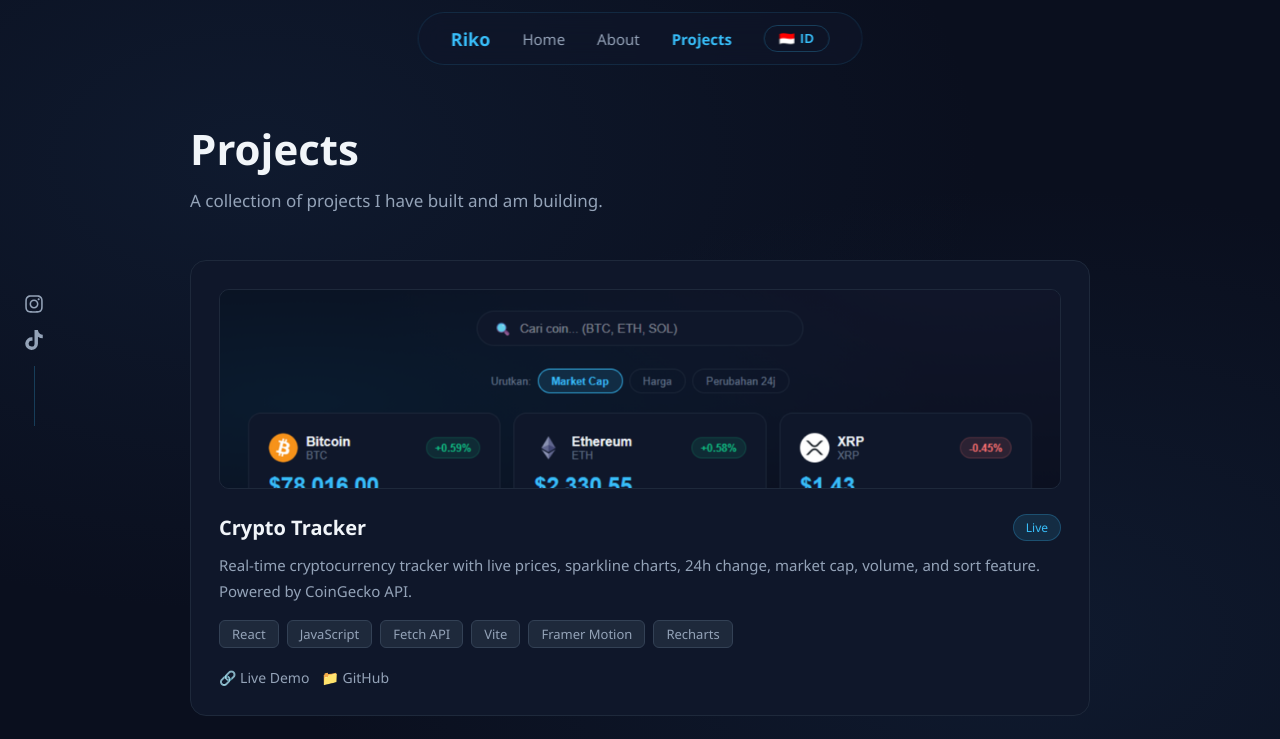
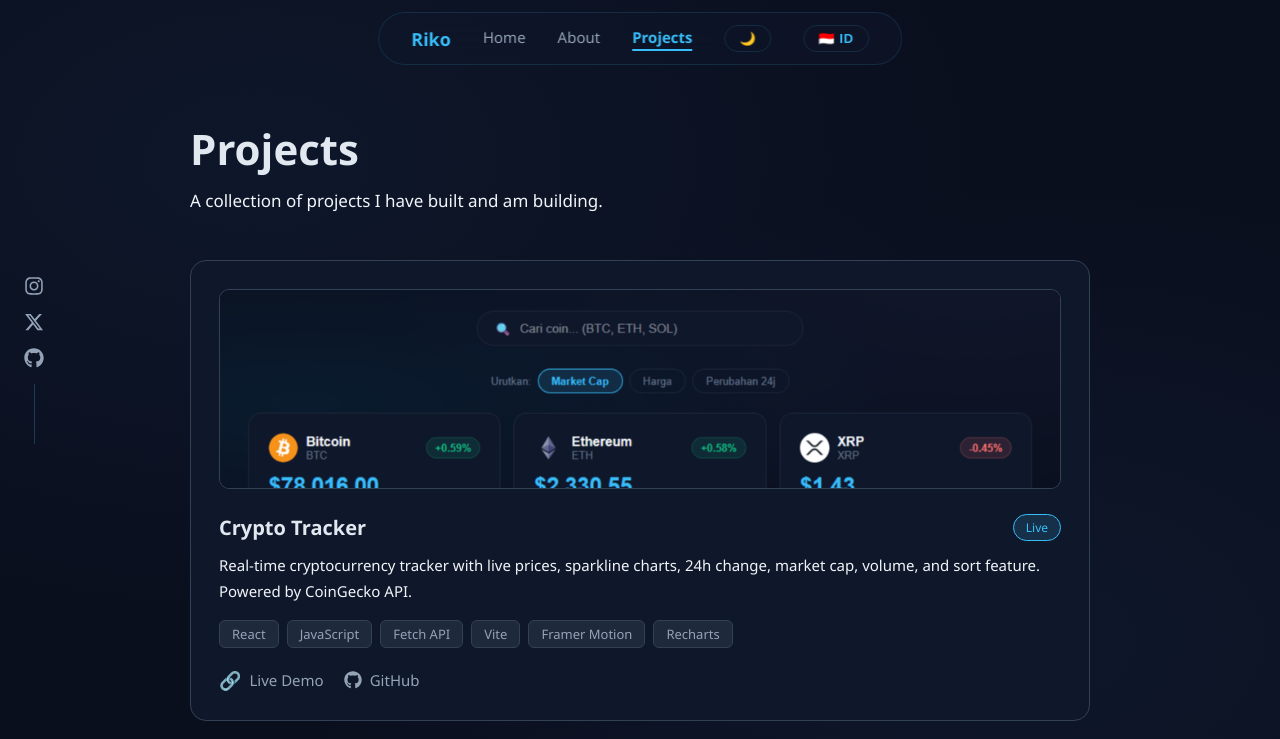
Before and after one commit to tronic21-ctrl/portofolio-riko, a React (Vite) app: page /projects in a window 1280 px wide. Shown: the top 739 px of the page. Built offline with nearby package versions, Linux system fonts and the light colour scheme.

Commit message:
feat: add dark theme and light theme

```diff
--- a/src/App.jsx
+++ b/src/App.jsx
@@ -5,10 +5,12 @@ import Home from './pages/Home'
 import About from './pages/About'
 import Projects from './pages/Projects'
 import { LanguageProvider } from './context/LanguageContext'
+import { ThemeProvider } from './context/ThemeContext'
 import './index.css'
 
 function App() {
   return (
+    <ThemeProvider>
       <LanguageProvider>
         <BrowserRouter>
           <div className="gradient-bg"></div>
@@ -21,6 +23,7 @@ function App() {
           </Routes>
         </BrowserRouter>
       </LanguageProvider>
+    </ThemeProvider>
   )
 }
 
--- a/src/components/Navbar.jsx
+++ b/src/components/Navbar.jsx
@@ -1,10 +1,92 @@
 import { Link, useLocation } from 'react-router-dom'
 import { useState, useEffect } from 'react'
 import { useLang } from '../context/LanguageContext'
+import { useTheme } from '../context/ThemeContext'
+
+// Color Palette - Now uses CSS Variables (dynamic theme)
+const COLORS = {
+  primary: 'var(--blue-primary)',
+  text: {
+    muted: 'var(--text-secondary)',
+    active: 'var(--blue-primary)',
+  },
+  bg: {
+    navbar: 'var(--navbar-bg)',
+    button: 'var(--blue-glow)',
+    border: 'var(--blue-glow)',
+  },
+}
+
+// Reusable Styles
+const navbarStyles = {
+  container: (isMobile) => ({
+    position: 'fixed',
+    top: '12px',
+    left: '50%',
+    transform: 'translateX(-50%)',
+    backgroundColor: COLORS.bg.navbar,
+    backdropFilter: 'blur(12px)',
+    border: `1px solid ${COLORS.bg.border}`,
+    borderRadius: '50px',
+    padding: isMobile ? '10px 16px' : '12px 32px',
+    display: 'flex',
+    gap: isMobile ? '12px' : '32px',
+    alignItems: 'center',
+    zIndex: 100,
+    width: isMobile ? 'calc(100vw - 24px)' : 'auto',
+    maxWidth: '600px',
+    justifyContent: isMobile ? 'space-between' : 'flex-start',
+    boxSizing: 'border-box',
+  }),
+  logo: (isMobile) => ({
+    color: COLORS.primary,
+    fontWeight: 'bold',
+    fontSize: isMobile ? '15px' : '18px',
+    flexShrink: 0,
+    cursor: 'pointer',
+    transition: 'all 0.3s ease',
+    textDecoration: 'none',
+  }),
+  link: (isActive, isMobile) => ({
+    color: isActive ? COLORS.text.active : COLORS.text.muted,
+    fontWeight: isActive ? '600' : '400',
+    fontSize: isMobile ? '13px' : '15px',
+    transition: 'all 0.3s ease',
+    whiteSpace: 'nowrap',
+    textDecoration: 'none',
+    position: 'relative',
+    paddingBottom: '4px',
+  }),
+  linkUnderline: (isActive) => ({
+    content: '""',
+    position: 'absolute',
+    bottom: '0',
+    left: '0',
+    width: isActive ? '100%' : '0%',
+    height: '2px',
+    backgroundColor: COLORS.primary,
+    transition: 'width 0.3s ease',
+  }),
+  langButton: (isMobile) => ({
+    backgroundColor: 'transparent',
+    border: `1px solid ${COLORS.bg.border}`,
+    borderRadius: '50px',
+    padding: isMobile ? '4px 10px' : '5px 14px',
+    color: COLORS.primary,
+    fontSize: isMobile ? '11px' : '13px',
+    fontWeight: 'bold',
+    cursor: 'pointer',
+    transition: 'all 0.3s ease',
+    letterSpacing: '0.05em',
+    flexShrink: 0,
+    whiteSpace: 'nowrap',
+  }),
+}
 
 function Navbar() {
   const location = useLocation()
   const { lang, toggleLang, t } = useLang()
+  const { theme, toggleTheme } = useTheme()
   const [isMobile, setIsMobile] = useState(window.innerWidth < 640)
 
   useEffect(() => {
@@ -20,69 +102,97 @@ function Navbar() {
   ]
 
   return (
-    <nav style={{
-      position: 'fixed',
-      top: '12px',
-      left: '50%',
-      transform: 'translateX(-50%)',
-      backgroundColor: '#0f172a99',
-      backdropFilter: 'blur(12px)',
-      border: '1px solid #38bdf820',
-      borderRadius: '50px',
-      padding: isMobile ? '10px 16px' : '12px 32px',
-      display: 'flex',
-      gap: isMobile ? '12px' : '32px',
-      alignItems: 'center',
-      zIndex: 100,
-      width: isMobile ? 'calc(100vw - 24px)' : 'auto',
-      maxWidth: '600px',
-      justifyContent: isMobile ? 'space-between' : 'flex-start',
-      boxSizing: 'border-box',
-    }}>
-      <span style={{ color: '#38bdf8', fontWeight: 'bold', fontSize: isMobile ? '15px' : '18px', flexShrink: 0 }}>
+    <nav
+      style={navbarStyles.container(isMobile)}
+      role="navigation"
+      aria-label="Main navigation"
+    >
+      {/* Logo - Clickable */}
+      <Link
+        to="/"
+        style={navbarStyles.logo(isMobile)}
+        aria-label="Riko - Back to home"
+        title="Back to home"
+        onMouseEnter={(e) => {
+          e.currentTarget.style.transform = 'scale(1.05)'
+        }}
+        onMouseLeave={(e) => {
+          e.currentTarget.style.transform = 'scale(1)'
+        }}
+      >
         Riko
-      </span>
+      </Link>
 
-      {links.map(link => (
+      {/* Navigation Links */}
+      <div style={{ display: 'flex', gap: isMobile ? '12px' : '32px', alignItems: 'center' }}>
+        {links.map(link => {
+          const isActive = location.pathname === link.path
+          return (
             <Link
               key={link.path}
               to={link.path}
-          style={{
-            color: location.pathname === link.path ? '#38bdf8' : '#94a3b8',
-            fontWeight: location.pathname === link.path ? 'bold' : 'normal',
-            fontSize: isMobile ? '13px' : '15px',
-            transition: 'color 0.3s',
-            whiteSpace: 'nowrap',
+              style={navbarStyles.link(isActive, isMobile)}
+              aria-current={isActive ? 'page' : undefined}
+              onMouseEnter={(e) => {
+                if (!isActive) {
+                  e.currentTarget.style.color = COLORS.primary
+                }
+              }}
+              onMouseLeave={(e) => {
+                if (!isActive) {
+                  e.currentTarget.style.color = COLORS.text.muted
+                }
               }}
             >
               {link.label}
+              <span
+                style={{
+                  ...navbarStyles.linkUnderline(isActive),
+                  position: 'absolute',
+                  bottom: '0',
+                  left: '0',
+                  width: isActive ? '100%' : '0%',
+                  height: '2px',
+                  backgroundColor: COLORS.primary,
+                  transition: 'width 0.3s ease',
+                }}
+              />
             </Link>
-      ))}
+          )
+        })}
+      </div>
 
-      {/* Language Toggle */}
+      {/* Theme Toggle Button */}
+      <button
+        onClick={toggleTheme}
+        style={navbarStyles.langButton(isMobile)}
+        aria-label={`Switch to ${theme === 'dark' ? 'light' : 'dark'} theme`}
+        title={`Theme: ${theme === 'dark' ? 'Dark' : 'Light'}`}
+        onMouseEnter={(e) => {
+          e.currentTarget.style.backgroundColor = 'var(--blue-glow)'
+          e.currentTarget.style.borderColor = 'var(--blue-primary)'
+        }}
+        onMouseLeave={(e) => {
+          e.currentTarget.style.backgroundColor = 'transparent'
+          e.currentTarget.style.borderColor = 'var(--blue-glow)'
+        }}
+      >
+        {theme === 'dark' ? '🌙' : '☀️'}
+      </button>
+
+      {/* Language Toggle Button */}
       <button
         onClick={toggleLang}
-        style={{
-          backgroundColor: 'transparent',
-          border: '1px solid #38bdf840',
-          borderRadius: '50px',
-          padding: isMobile ? '4px 10px' : '5px 14px',
-          color: '#38bdf8',
-          fontSize: isMobile ? '11px' : '13px',
-          fontWeight: 'bold',
-          cursor: 'pointer',
-          transition: 'all 0.3s',
-          letterSpacing: '0.05em',
-          flexShrink: 0,
-          whiteSpace: 'nowrap',
+        style={navbarStyles.langButton(isMobile)}
+        aria-label={`Switch language to ${lang === 'en' ? 'Indonesian' : 'English'}`}
+        title={`Language: ${lang === 'en' ? 'English' : 'Indonesian'}`}
+        onMouseEnter={(e) => {
+          e.currentTarget.style.backgroundColor = 'var(--blue-glow)'
+          e.currentTarget.style.borderColor = 'var(--blue-primary)'
         }}
-        onMouseEnter={e => {
-          e.currentTarget.style.backgroundColor = '#38bdf815'
-          e.currentTarget.style.borderColor = '#38bdf8'
-        }}
-        onMouseLeave={e => {
+        onMouseLeave={(e) => {
           e.currentTarget.style.backgroundColor = 'transparent'
-          e.currentTarget.style.borderColor = '#38bdf840'
+          e.currentTarget.style.borderColor = 'var(--blue-glow)'
         }}
       >
         {lang === 'en' ? '🇮🇩 ID' : '🇬🇧 EN'}
--- a/src/components/SocialLinks.jsx
+++ b/src/components/SocialLinks.jsx
@@ -1,5 +1,5 @@
 import { motion } from 'framer-motion'
-import { FaInstagram, FaTiktok } from 'react-icons/fa'
+import { FaInstagram, FaXTwitter, FaGithub } from 'react-icons/fa6'
 import { useState, useEffect } from 'react'
 
 function SocialLinks() {
@@ -11,11 +11,12 @@ function SocialLinks() {
     return () => window.removeEventListener('resize', handleResize)
   }, [])
 
-  if (isMobile) return null  // sembunyiin di mobile
+  if (isMobile) return null
 
     const socials = [
-        { icon: <FaInstagram size={20} />, url: 'https://www.instagram.com/rikotronic'},
-        { icon: <FaTiktok size={20} />, url: 'https://www.tiktok.com/@rikotoatubun2104'},
+        { icon: <FaInstagram size={20} />, url: 'https://www.instagram.com/rikotronic', label: 'Instagram' },
+        { icon: <FaXTwitter size={20} />, url: 'https://x.com/rikotronic', label: 'Twitter' },
+        { icon: <FaGithub size={20} />, url: 'https://github.com/tronic21-ctrl', label: 'GitHub' },
     ]
 
     return (
@@ -31,18 +32,20 @@ function SocialLinks() {
         }}>
             {socials.map(social =>(
                 <motion.a
-                key={social.label}
+                key={social.url}
                 href={social.url}
                 target="_blank"
+                rel="noopener noreferrer"
+                aria-label={social.label}
+                title={social.label}
                 whileHover={{ scale: 1.2, color: '#38bdf8' }}
                 transition={{ duration: 0.2 }}
                 style={{
                     color: '#94a3b8',
                     textDecoration: 'none',
-                    fontSize: '13px',
-                    fontWeight: 'bold',
-                    letterSpacing: '2px',
-                    writingMode: 'vertical-rl',
+                    display: 'flex',
+                    alignItems: 'center',
+                    justifyContent: 'center',
                 }}
                 >
                     {social.icon}
--- /dev/null
+++ b/src/context/ThemeContext.jsx
@@ -0,0 +1,71 @@
+import { createContext, useContext, useState, useEffect } from 'react'
+
+const ThemeContext = createContext()
+
+// Riko Tronic Improved Theme
+const THEMES = {
+  dark: {
+    name: 'dark',
+    '--blue-primary': '#38bdf8',
+    '--blue-dark': '#0ea5e9',
+    '--blue-glow': '#38bdf825',
+    '--bg-dark': '#0a0f1e',
+    '--bg-card': '#0f172a',
+    '--bg-card2': '#1e293b',
+    '--text-primary': '#f1f5f9',
+    '--text-secondary': '#94a3b8',
+    '--text-heading': '#e2e8f0',
+    '--navbar-bg': '#0f172a99',
+    '--border': '#334155',
+    '--gradient-1': '#1e3a5f30',
+  },
+  light: {
+    name: 'light',
+    '--blue-primary': '#0284c7',
+    '--blue-dark': '#0369a1',
+    '--blue-glow': '#0284c725',
+    '--bg-dark': '#f8fafc',           // Background halaman lebih soft
+    '--bg-card': '#ffffff',           // Card putih bersih
+    '--bg-card2': '#f1f5f9',          // Tech tags
+    '--text-primary': '#0f172a',
+    '--text-secondary': '#475569',
+    '--text-heading': '#0f172a',
+    '--navbar-bg': '#ffffffee',
+    '--border': '#e2e8f0',            // Border lembut
+    '--gradient-1': '#bae6fd30',
+  },
+}
+
+export function ThemeProvider({ children }) {
+  const [theme, setTheme] = useState(() => {
+    if (typeof window !== 'undefined') {
+      return localStorage.getItem('theme') || 'dark'
+    }
+    return 'dark'
+  })
+
+  useEffect(() => {
+    const root = document.documentElement
+    const themeColors = THEMES[theme]
+
+    Object.entries(themeColors).forEach(([key, value]) => {
+      root.style.setProperty(key, value)
+    })
+
+    localStorage.setItem('theme', theme)
+  }, [theme])
+
+  const toggleTheme = () => {
+    setTheme(prev => prev === 'dark' ? 'light' : 'dark')
+  }
+
+  return (
+    <ThemeContext.Provider value={{ theme, toggleTheme }}>
+      {children}
+    </ThemeContext.Provider>
+  )
+}
+
+export function useTheme() {
+  return useContext(ThemeContext)
+}
--- a/src/index.css
+++ b/src/index.css
@@ -13,6 +13,10 @@
   --bg-card2: #1e293b;
   --text-primary: #f1f5f9;
   --text-secondary: #94a3b8;
+  --text-heading: #e2e8f0;
+  --border: #334155;
+  --navbar-bg: #0f172a99;
+  --gradient-1: #1e3a5f30;
 }
 
 body {
@@ -20,11 +24,16 @@ body {
   background-color: var(--bg-dark);
   color: var(--text-primary);
   overflow-x: hidden;
+  transition: background-color 0.3s ease, color 0.3s ease;
 }
 
 a {
   text-decoration: none;
   color: inherit;
+}
+
+h1, h2, h3, h4, h5, h6 {
+  color: var(--text-heading);
 }
 
 /* Gradient background */
@@ -36,7 +45,8 @@ a {
   height: 100%;
   z-index: -1;
   background:
-  radial-gradient(ellipse at 20% 20%, #1e3a5f40 0%, transparent 50%),
-  radial-gradient(ellipse at 80% 80%, #1e3a5f40 0%, transparent 50%),
+  radial-gradient(ellipse at 20% 20%, var(--gradient-1) 0%, transparent 50%),
+  radial-gradient(ellipse at 80% 80%, var(--gradient-1) 0%, transparent 50%),
   var(--bg-dark);
+  transition: background-color 0.3s ease;
 }
--- a/src/pages/Home.jsx
+++ b/src/pages/Home.jsx
@@ -2,10 +2,12 @@ import { motion } from 'framer-motion'
 import { useState, useEffect } from 'react'
 import logoRT from '../assets/RT.png'
 import { useLang } from '../context/LanguageContext'
+import { useTheme } from '../context/ThemeContext'
 
 function Home() {
   const [isMobile, setIsMobile] = useState(window.innerWidth < 768)
   const { t, lang } = useLang()
+  const { theme } = useTheme()
   const h = t.home
 
   useEffect(() => {
@@ -43,7 +45,12 @@ function Home() {
             <img
               src={logoRT}
               alt="Riko Tronic Logo"
-              style={{ width: '160px', filter: 'drop-shadow(0 0 20px #000000)' }}
+              style={{
+                width: '160px',
+                filter: theme === 'light'
+                ? 'drop-shadow(0 0 15px #38bdf840)'
+                : 'drop-shadow(0 0 20px #000000)'
+              }}
             />
           </motion.div>
         )}
@@ -62,10 +69,10 @@ function Home() {
             transition={{ duration: 0.5 }}
             style={{
               display: 'inline-block',
-              border: '1px solid #38bdf8',
+              border: '1px solid var(--blue-primary)',
               borderRadius: '50px',
               padding: '6px 20px',
-              color: '#38bdf8',
+              color: 'var(--blue-primary)',
               fontSize: '14px',
               marginBottom: '24px',
             }}
@@ -95,12 +102,12 @@ function Home() {
             initial={{ opacity: 0, y: 30 }}
             animate={{ opacity: 1, y: 0 }}
             transition={{ duration: 0.5, delay: 0.4 }}
-            style={{ fontSize: '17px', color: '#94a3b8', marginBottom: '40px', lineHeight: 1.7 }}
+            style={{ fontSize: '17px', color: 'var(--text-primary)', marginBottom: '40px', lineHeight: 1.7 }}
           >
             {h.subtitle}{' '}
             <span style={{ color: '#818cf8' }}>{h.web3}</span>{' '}
             {lang === 'id' ? 'dan' : 'and'}{' '}
-            <span style={{ color: '#38bdf8' }}>{h.blockchain}</span>.
+            <span style={{ color: 'var(--blue-primary)' }}>{h.blockchain}</span>.
           </motion.p>
 
           {/* Buttons */}
@@ -118,7 +125,11 @@ function Home() {
             }}
           >
             <motion.a href="/projects"
-              whileHover={{ backgroundColor: '#0ea5e9', boxShadow: '0 0 25px #38bdf840', scale: 1.05 }}
+              whileHover={{
+                backgroundColor: '#0ea5e9',
+                boxShadow: theme === 'light' ? '0 0 25px #00000040' : '0 0 25px #38bdf840',
+                scale: 1.05
+              }}
               whileTap={{ scale: 0.97 }}
               transition={{ duration: 0.2 }}
               style={{
@@ -136,7 +147,11 @@ function Home() {
             </motion.a>
 
             <motion.a href="/about"
-              whileHover={{ backgroundColor: '#38bdf815', boxShadow: '0 0 20px #38bdf830', scale: 1.05 }}
+              whileHover={{
+                backgroundColor: '#38bdf815',
+                boxShadow: theme === 'light' ? '0 0 20px #00000040' : '0 0 20px #38bdf830',
+                scale: 1.05
+              }}
               whileTap={{ scale: 0.97 }}
               transition={{ duration: 0.2 }}
               style={{
@@ -166,13 +181,13 @@ function Home() {
             }}
           >
             {h.tags.map(tag => (
-              <span key={tag} style={{
-                backgroundColor: '#1e293b',
-                border: '1px solid #334155',
+            <span key={tag} style={{
+                backgroundColor: 'var(--bg-card2)',
+                border: '1px solid var(--border)',
                 borderRadius: '8px',
                 padding: '8px 16px',
                 fontSize: '14px',
-                color: '#94a3b8',
+                color: 'var(--text-secondary)',
               }}>
                 {tag}
               </span>
@@ -192,7 +207,10 @@ function Home() {
             <img
               src={logoRT}
               alt="Riko Tronic Logo"
-              style={{ width: '280px', filter: 'drop-shadow(0 0 20px #000000)' }}
+              style={{ width: '280px', filter: theme === 'light'
+                ? 'drop-shadow(0 0 15px #38bdf840)'
+                : 'drop-shadow(0 0 20px #000000)'
+              }}
             />
           </motion.div>
         )}
--- a/src/pages/Projects.jsx
+++ b/src/pages/Projects.jsx
@@ -1,5 +1,7 @@
 import { motion } from 'framer-motion'
 import { useLang } from '../context/LanguageContext'
+import { FaGithub } from 'react-icons/fa6'
+
 import previewCrypto from '../assets/preview-crypto.png'
 import previewPortfolio from '../assets/preview-portfolio.png'
 import previewDefi from '../assets/preview-defi.png'
@@ -45,10 +47,10 @@ function Projects() {
           transition={{ duration: 0.5 }}
           style={{ marginBottom: '48px' }}
         >
-          <h1 style={{ fontSize: '42px', marginBottom: '12px', color: '#f1f5f9' }}>
+          <h1 style={{ fontSize: '42px', marginBottom: '12px', color: 'var(--text-heading)' }}>
             {p.title}
           </h1>
-          <p style={{ color: '#94a3b8', fontSize: '17px' }}>
+          <p style={{ color: 'var(--text-primary)', fontSize: '17px' }}>
             {p.subtitle}
           </p>
         </motion.div>
@@ -61,12 +63,13 @@ function Projects() {
               initial={{ opacity: 0, y: 30 }}
               animate={{ opacity: 1, y: 0 }}
               transition={{ duration: 0.5, delay: index * 0.1 }}
-              whileHover={{ borderColor: '#38bdf8', x: 6 }}
+              whileHover={{ borderColor: 'var(--blue-primary)', x: 6 }}
               style={{
-                backgroundColor: '#0f172a',
-                border: '1px solid #1e293b',
+                backgroundColor: 'var(--bg-card)',
+                border: '1px solid var(--border)',
                 borderRadius: '16px',
                 padding: '28px',
+                transition: 'all 0.3s ease',
               }}
             >
               {/* Preview Image */}
@@ -80,10 +83,11 @@ function Projects() {
                     objectFit: 'cover',
                     borderRadius: '10px',
                     marginBottom: '20px',
-                  border: '1px solid #1e293b',
+                    border: '1px solid var(--border)',
                   }}
                 />
               )}
+
               {/* Top row */}
               <div style={{
                 display: 'flex',
@@ -93,60 +97,103 @@ function Projects() {
                 flexWrap: 'wrap',
                 gap: '8px',
               }}>
-                <h2 style={{ color: '#f1f5f9', fontSize: '20px' }}>{project.title}</h2>
+                <h2 style={{ color: 'var(--text-heading)', fontSize: '20px' }}>
+                  {project.title}
+                </h2>
+
                 <span style={{
                   fontSize: '12px',
                   padding: '4px 12px',
                   borderRadius: '50px',
-                  backgroundColor: project.status === 'Live' ? '#38bdf820' : project.status === 'In Progress' ? '#818cf820' : '#1e293b',
-                  color: project.status === 'Live' ? '#38bdf8' : project.status === 'In Progress' ? '#818cf8' : '#94a3b8',
-                  border: `1px solid ${project.status === 'Live' ? '#38bdf840' : project.status === 'In Progress' ? '#818cf840' : '#334155'}`,
+                  backgroundColor: project.status === 'Live'
+                    ? 'var(--blue-glow)'
+                    : '#1e293b',
+                  color: project.status === 'Live'
+                    ? 'var(--blue-primary)'
+                    : 'var(--text-secondary)',
+                  border: `1px solid ${project.status === 'Live'
+                    ? 'var(--blue-primary)'
+                    : 'var(--border)'}`,
                 }}>
                   {project.status}
                 </span>
               </div>
 
-              {/* Desc */}
-              <p style={{ color: '#94a3b8', fontSize: '15px', lineHeight: 1.7, marginBottom: '16px' }}>
+              {/* Description */}
+              <p style={{
+                color: 'var(--text-primary)',
+                fontSize: '15px',
+                lineHeight: 1.7,
+                marginBottom: '16px'
+              }}>
                 {project.desc}
               </p>
 
               {/* Tech tags */}
-              <div style={{ display: 'flex', gap: '8px', flexWrap: 'wrap', marginBottom: '20px' }}>
-                {project.tech.map(t => (
-                  <span key={t} style={{
-                    backgroundColor: '#1e293b',
-                    border: '1px solid #334155',
+              <div style={{
+                display: 'flex',
+                gap: '8px',
+                flexWrap: 'wrap',
+                marginBottom: '20px'
+              }}>
+                {project.tech.map((tech, i) => (
+                  <span
+                    key={i}
+                    style={{
+                      backgroundColor: 'var(--bg-card2)',
+                      border: '1px solid var(--border)',
                       borderRadius: '6px',
                       padding: '4px 12px',
                       fontSize: '13px',
-                    color: '#94a3b8',
-                  }}>
-                    {t}
+                      color: 'var(--text-secondary)',
+                    }}
+                  >
+                    {tech}
                   </span>
                 ))}
               </div>
 
                             {/* Links */}
-              <div style={{ display: 'flex', gap: '12px' }}>
+              <div style={{ display: 'flex', gap: '20px', flexWrap: 'wrap' }}>
                 {project.live && (
                   <motion.a
                     href={project.live}
                     target="_blank"
-                    whileHover={{ color: '#38bdf8' }}
-                    style={{ color: '#94a3b8', fontSize: '14px', textDecoration: 'none' }}
+                    rel="noopener noreferrer"
+                    whileHover={{ color: 'var(--blue-primary)', scale: 1.05 }}
+                    style={{
+                      color: 'var(--text-secondary)',
+                      fontSize: '15px',
+                      textDecoration: 'none',
+                      display: 'flex',
+                      alignItems: 'center',
+                      gap: '8px',
+                      transition: 'all 0.2s ease'
+                    }}
                   >
-                    {p.liveDemo}
+                    <span style={{ fontSize: '18px' }}>🔗</span>
+                    Live Demo
                   </motion.a>
                 )}
+
                 {project.github && (
                   <motion.a
                     href={project.github}
                     target="_blank"
-                    whileHover={{ color: '#38bdf8' }}
-                    style={{ color: '#94a3b8', fontSize: '14px', textDecoration: 'none' }}
+                    rel="noopener noreferrer"
+                    whileHover={{ color: 'var(--blue-primary)', scale: 1.05 }}
+                    style={{
+                      color: 'var(--text-secondary)',
+                      fontSize: '15px',
+                      textDecoration: 'none',
+                      display: 'flex',
+                      alignItems: 'center',
+                      gap: '8px',
+                      transition: 'all 0.2s ease'
+                    }}
                   >
-                    {p.github}
+                    <FaGithub size={18} />
+                    GitHub
                   </motion.a>
                 )}
               </div>
```
Also changed, not shown: src/pages/About.jsx (+14 -14 lines). Lines whose indentation alone changed are shown as unchanged.
